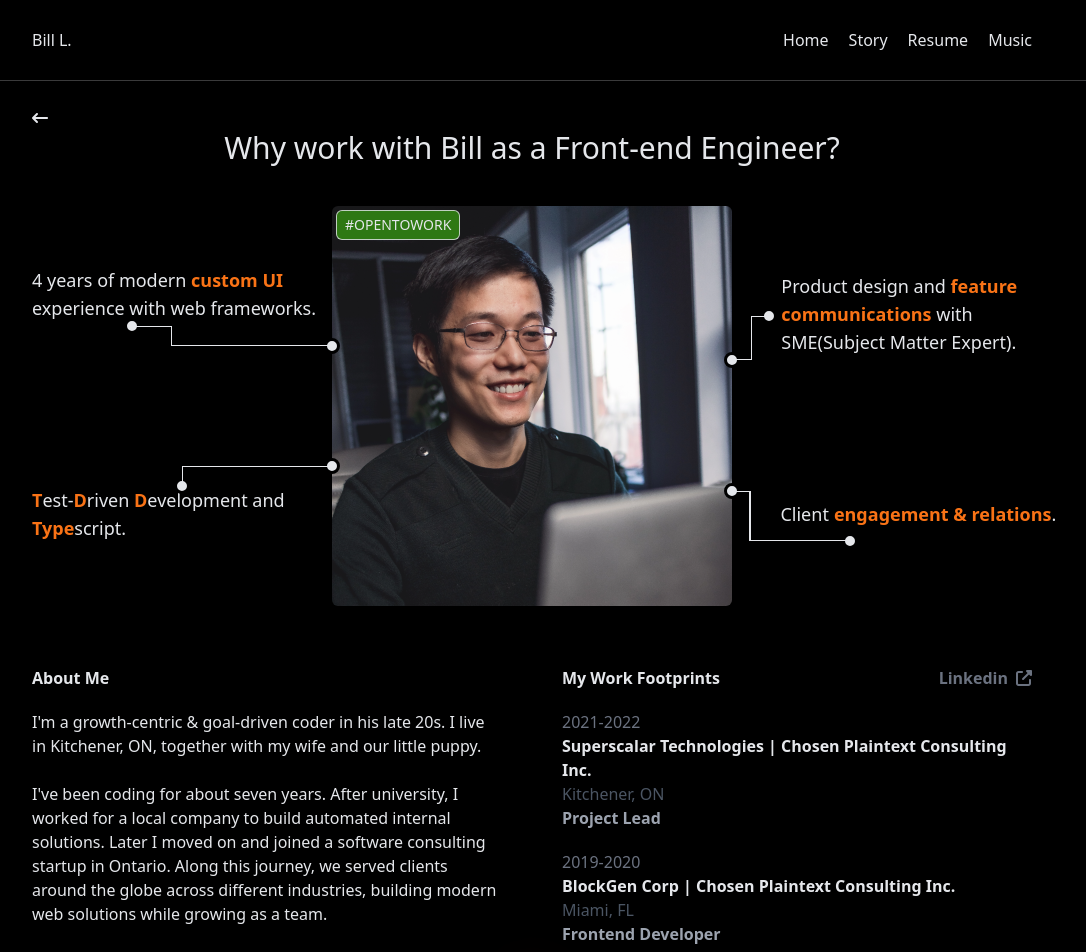
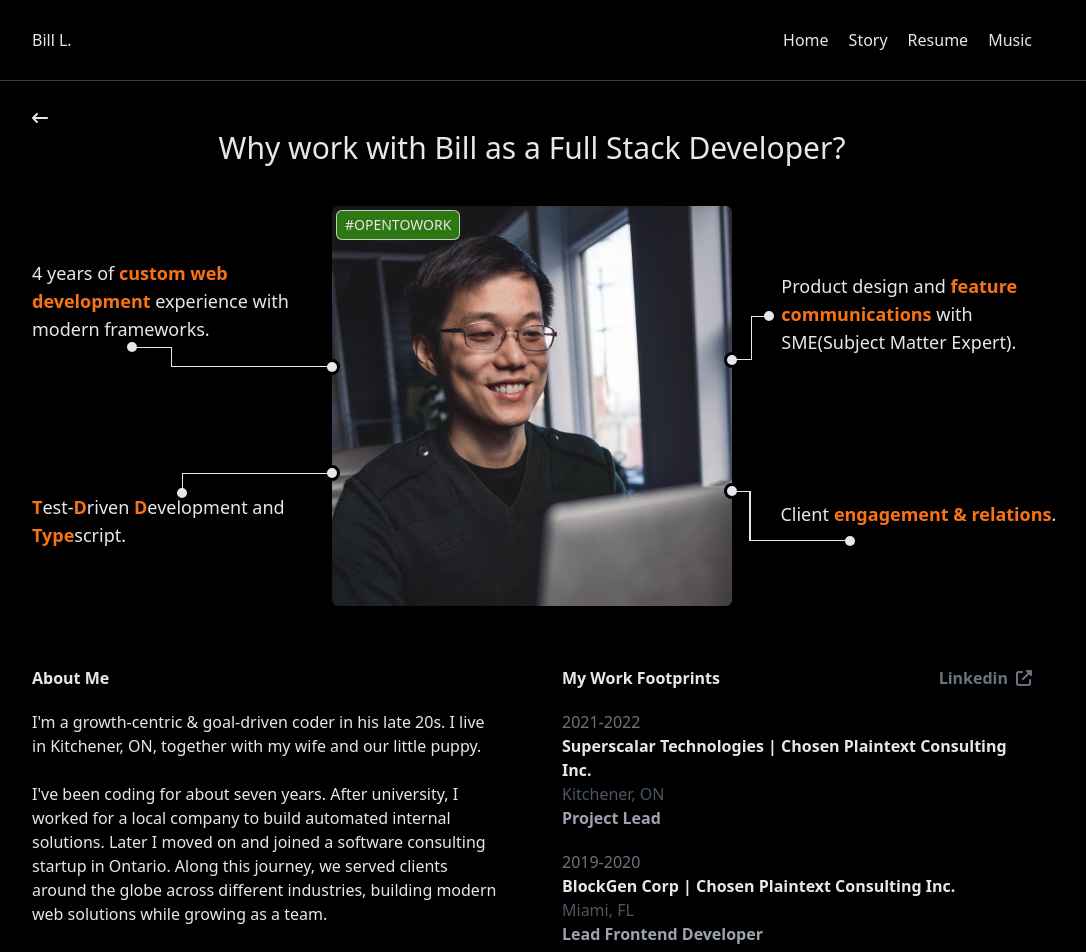
Before and after one commit to lzhlchmxl/2023-personal-site, a React (Create React App) app in the folder personal-project/: page /resume in a window 1280 px wide. Shown: the top 952 px of the page, without its empty margins (108-1194 px from the left). Built offline with nearby package versions, Linux system fonts and the light colour scheme.

Commit message:
update minor details

```diff
--- a/personal-project/src/HomePage.tsx
+++ b/personal-project/src/HomePage.tsx
@@ -60,7 +60,7 @@ function HomePage() {
             <div className='absolute bottom-0 w-full h-1/2'>
               <div className='absolute top-0 w-full h-1/2 flex justify-center items-center'>
                 <div className='transition-all duration-1000 group-hover:cursor-pointer group-hover:opacity-100 opacity-0 z-40 absolute left-[-2px] top-[-2px] w-[calc(50%+4px)] h-[calc(50%-22px)] border-[2px] border-lightGray border-b-0 border-l-0'></div>
-                <div className='transition-all duration-1000 group-hover:cursor-pointer group-hover:opacity-100 opacity-0 absolute z-50 text-white bg-black/60 py-2 px-3 rounded-md text-2xl whitespace-nowrap'>Front-end Engineer</div>
+                <div className='transition-all duration-1000 group-hover:cursor-pointer group-hover:opacity-100 opacity-0 absolute z-50 text-white bg-black/60 py-2 px-3 rounded-md text-2xl whitespace-nowrap'>Full Stack Developer</div>
                 <div className='transition-all duration-1000 group-hover:cursor-pointer group-hover:opacity-100 opacity-0 z-40 absolute right-[-2px] bottom-[-2px] w-[calc(50%+4px)] h-[calc(50%-22px)] border-[2px] border-lightGray border-t-0 border-r-0'></div>
               </div>
             </div>
--- a/personal-project/src/ResumePage.tsx
+++ b/personal-project/src/ResumePage.tsx
@@ -19,7 +19,7 @@ function ResumePage() {
   return (
     <div className='relative flex flex-col w-[80%] h-[90%] items-center mt-[80px] md:mt-[130px] max-w-[1000px]'>
       <BackButton />
-      <h1 className='text-white text-3xl'>Why work with Bill as a Front-end Engineer?</h1>
+      <h1 className='text-white text-3xl'>Why work with Bill as a Full Stack Developer?</h1>
       <div className='flex flex-col sm:flex-row mt-10 items-center sm:items-stretch'>
         {/* value props left to the image */}
         <div
@@ -27,7 +27,7 @@ function ResumePage() {
         >
           {/* top left value prop */}
           <div className='translate-y-[-25px] lg:translate-y-0 flex flex-col max-w-[300px]'>
-            <p className='text-white mb-1 text-lg'>4 years of modern <span className='text-orange-500 font-semibold'>custom UI</span> experience with web frameworks.</p>
+            <p className='text-white mb-1 text-lg'>4 years of <span className='text-orange-500 font-semibold'>custom web development</span> experience with modern frameworks.</p>
             <div className='flex self-end relative w-2/3'>
               <div className='w-[40px] h-[20px] border-[1px] border-lightGray border-l-0 border-b-0 z-20'></div>
               <ConnectionCircle l='left-[-8px]' t='top-[-8px]'/>
--- a/personal-project/src/data.ts
+++ b/personal-project/src/data.ts
@@ -52,7 +52,7 @@ export const jobInfoData = [
     duration: '2019-2020',
     companyName: 'blockGen corp | chosen plaintext consulting inc.',
     companyAddress: 'miami, FL',
-    jobTitle: 'frontend developer'
+    jobTitle: 'lead frontend developer'
   },
   {
     duration: '2018-2019',
```
